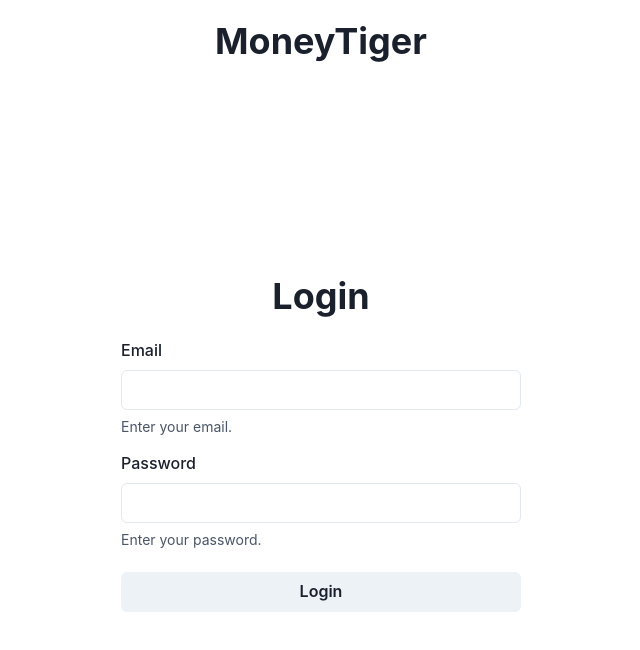
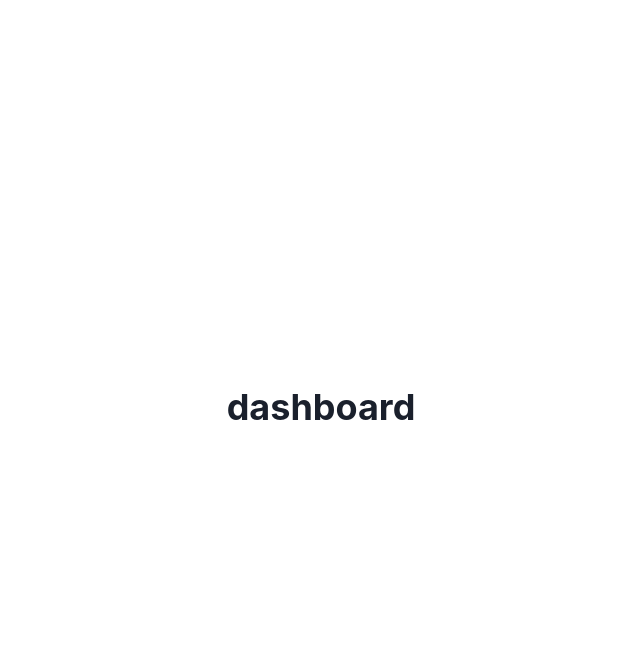
Before and after one commit to ronylee11/database-cloud-security, a React (Vite) app in the folder frontend/: page /dashboard in a window 1280 px wide. Shown: the top 650 px of the page, without its empty margins (319-959 px from the left). Built offline with nearby package versions, Linux system fonts and the light colour scheme; sample sign-in values are in the browser's storage.

Commit message:
feat: add auth and cors

```diff
--- a/frontend/package.json
+++ b/frontend/package.json
@@ -4,7 +4,7 @@
   "version": "0.0.0",
   "type": "module",
   "scripts": {
-    "dev": "vite --port 3000",
+    "dev": "vite",
     "build": "vite build",
     "lint": "eslint .",
     "preview": "vite preview"
--- a/frontend/src/App.jsx
+++ b/frontend/src/App.jsx
@@ -1,7 +1,10 @@
 import './App.css'
 import Login from './pages/Login'
 import Register from './pages/Register'
+import NotFound from './pages/NotFound'
+import Dashboard from './pages/Dashboard'
 import { BrowserRouter, Routes, Route } from "react-router-dom";
+import ProtectedRoute from './utils/protectedroute'; // Import ProtectedRoute
 
 function App() {
 
@@ -11,7 +14,15 @@ function App() {
       <Routes>
         <Route path="/" element={<Login />} />
         <Route path="/signup" element={<Register />} />
-        <Route path="/dashboard" element={<Login />} />
+        <Route
+          path="/dashboard"
+          element={
+            <ProtectedRoute>
+              <Dashboard />
+            </ProtectedRoute>
+          }
+        />
+        <Route path="/*" element={<NotFound />} />
       </Routes>
     </BrowserRouter>
     </>
--- /dev/null
+++ b/frontend/src/pages/Dashboard.jsx
@@ -0,0 +1,18 @@
+import React from "react";
+import { Flex, Heading, Button, VStack, Box } from "@chakra-ui/react";
+
+const Dashboard = () => {
+  return (
+    <Flex align="center" justify="center" width={"100%"} height={"100vh"}>
+      <VStack>
+        <Box paddingBottom="0.5rem">
+        </Box>
+        <Box>
+        <Heading>dashboard</Heading>
+        </Box>
+      </VStack>
+    </Flex>
+  );
+};
+
+export default Dashboard;
--- a/frontend/src/pages/Login.jsx
+++ b/frontend/src/pages/Login.jsx
@@ -26,7 +26,7 @@ const Login = () => {
   async function fetchData(email, password) {
     try {
 
-      const response = await fetch("http://localhost:3001/api/auth/login", {
+      const response = await fetch("http://localhost:3004/api/auth/login", {
         method: "POST",
         headers: {
           'Content-Type': 'application/json'
@@ -38,24 +38,21 @@ const Login = () => {
       })
 
       const data = await response.json();
-      localStorage.setItem("token", data.token)
-      // retrieve token with const token = localStorage.getItem("token")
-      // console.log(data.token)
-    }
-    catch (err) {
-      console.error(err)
+      if (response.ok) {
+        localStorage.setItem("token", data.token);
+        navigate("/dashboard");
+      } else {
+        throw new Error(data.message || "Login failed");
+      }
+    } catch (err) {
+      console.error(err);
+      setStatus("failed");
     }
   }
 
   const handleSubmit = (e) => {
     e.preventDefault();
-    fetchData(email, password)
-    // need help on this one
-    if (email == credentials[0] && password == credentials[1]) {
-      navigate("/home");
-    } else {
-      setStatus("failed");
-    }
+    fetchData(email, password);
   };
 
   useEffect(() => {
--- /dev/null
+++ b/frontend/src/pages/NotFound.jsx
@@ -0,0 +1,24 @@
+import React from "react";
+import { Flex, Heading, Button, VStack, Box } from "@chakra-ui/react";
+
+const NotFound = () => {
+  return (
+    <Flex align="center" justify="center" width={"100%"} height={"100vh"}>
+      <VStack>
+        <Box paddingBottom="0.5rem">
+          <Heading>Page Not Found</Heading>
+        </Box>
+        <Box>
+          <Button
+            href="/"
+            as="a"
+          >
+            Go back to home page
+          </Button>
+        </Box>
+      </VStack>
+    </Flex>
+  );
+};
+
+export default NotFound;
--- /dev/null
+++ b/frontend/src/utils/protectedroute.jsx
@@ -0,0 +1,8 @@
+import { Navigate } from "react-router-dom";
+
+const ProtectedRoute = ({ children }) => {
+  const token = localStorage.getItem("token"); // Check if token exists
+  return token ? children : <Navigate to="/" />; // Redirect to login if not authenticated
+};
+
+export default ProtectedRoute;
```
Also changed, not shown: frontend/src/pages/index.js (+7 -1 lines), 2 other files (tests, documents, lock files or other folders).
